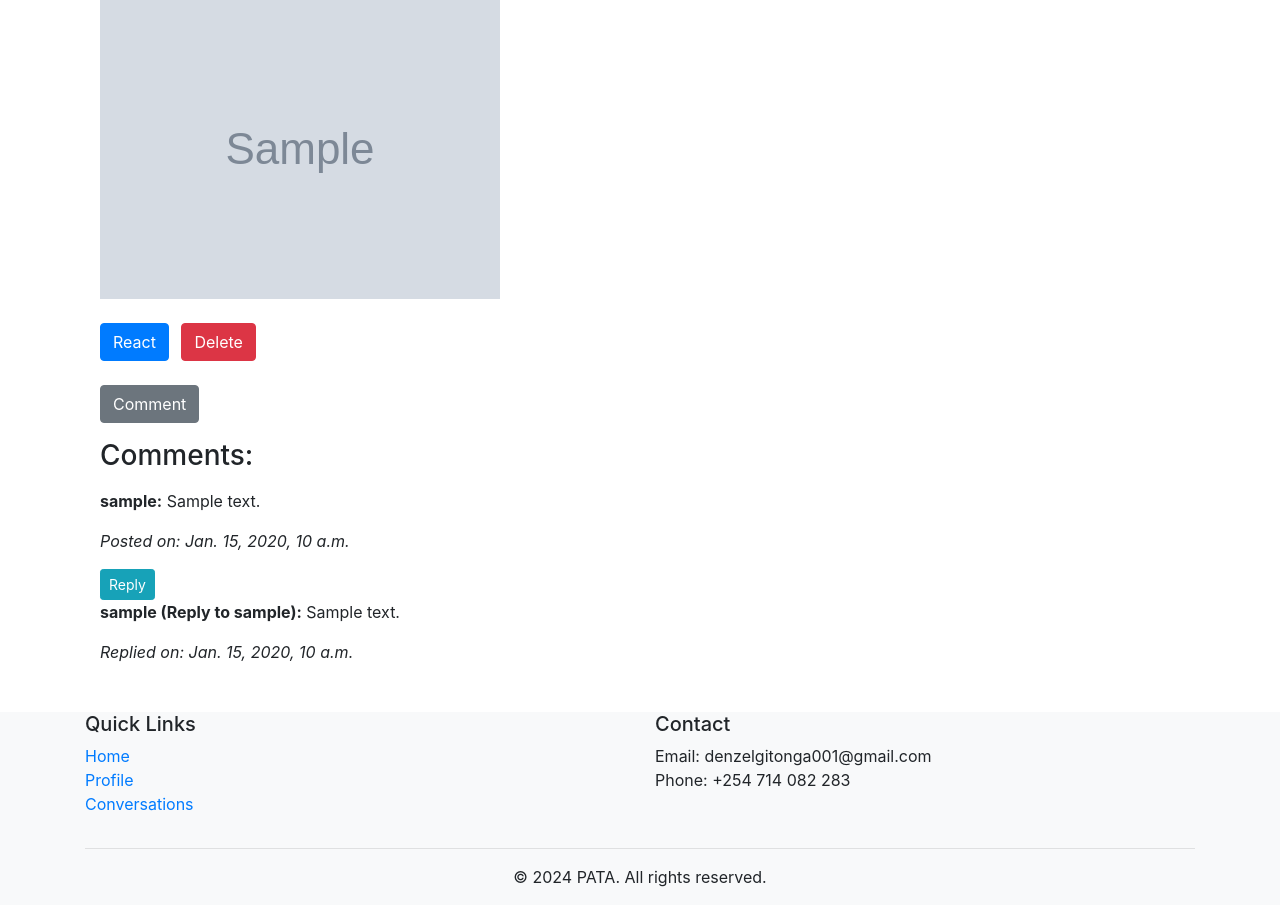
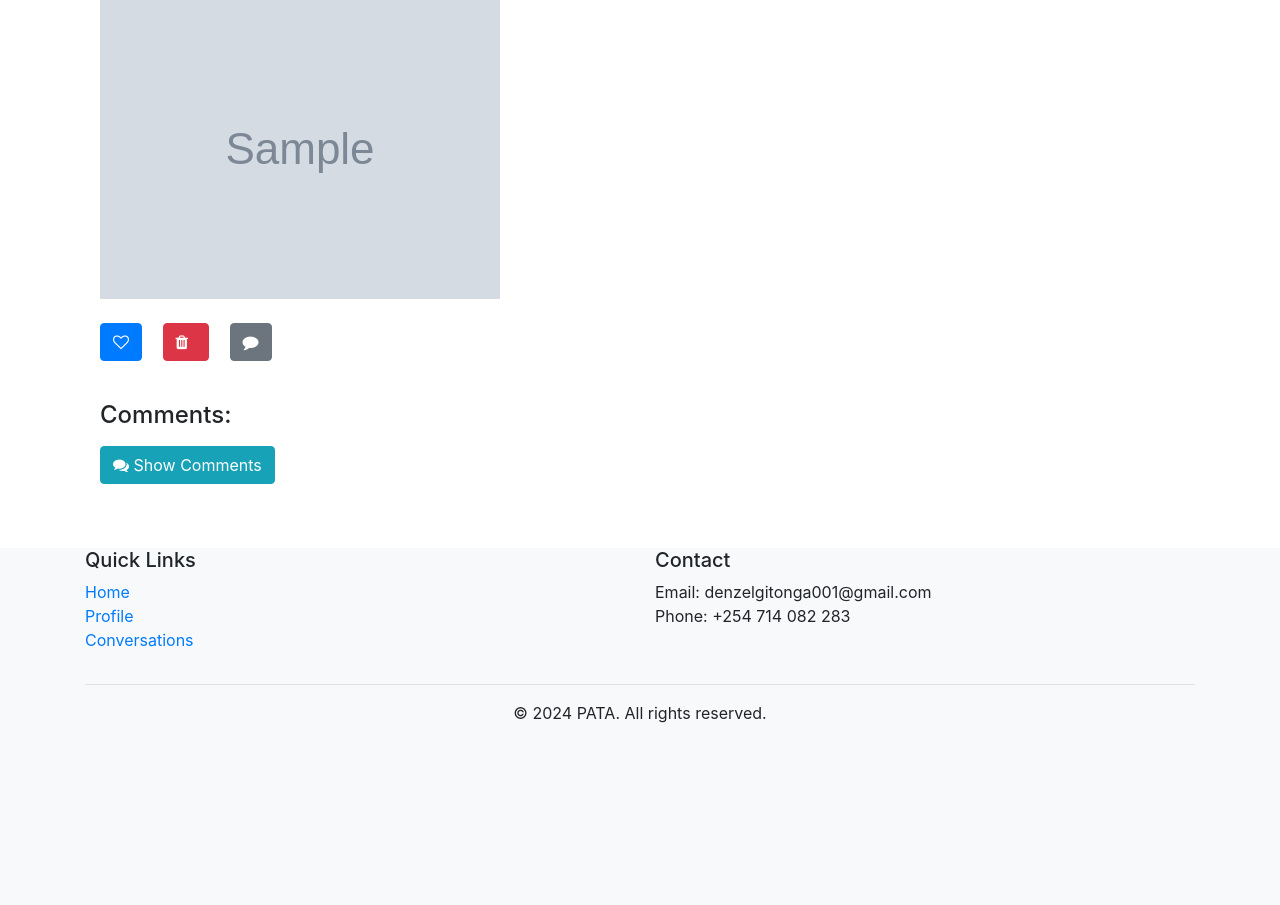
Before and after one commit to DenzelGitonga007/PATA, a Django app: page /posts/1/ in a window 1280 px wide. Shown: the part 369-1274 px from the top of the page. After the commit the page ends 1092 px from the top, so only its background shows below. Run offline with Django 5.2, Linux system fonts and the light colour scheme; a user stored in the database is signed in; tables that the repository leaves empty hold one stand-in row (values such as "Sample post"); grey boxes marked "Sample" are stand-in pictures; some libraries are stand-ins or nearby versions.

Commit message:
like btns

```diff
--- a/templates/posts/view_post_details.html
+++ b/templates/posts/view_post_details.html
@@ -17,19 +17,32 @@
 
         <!-- Buttons for reactions and comments -->
         <div class="mt-4 mb-4">
-            <button class="btn btn-primary mr-2"><a href="{% url 'posts:react_to_post' post.id %}" class="text-white">React</a></button>
+            <!-- Like button -->
+            <button class="btn btn-primary mb-3 mr-3">
+                <a href="{% url 'posts:react_to_post' post.id %}" class="text-white"><i class="fa fa-heart-o"></i></a>
+            </button>
+
+            <!-- Delete button (if user is the author) -->
             {% if post.user == request.user %}
-                <button class="btn btn-danger"><a href="{% url 'posts:delete_post' post.id %}" class="text-white">Delete</a></button>
+                <button class="btn btn-danger mb-3 mr-3">
+                    <a href="{% url 'posts:delete_post' post.id %}" class="text-white"><i class="fa fa-trash mr-2"></i></a>
+                </button>
             {% endif %}
-        </div>
+
+            <!-- Comment button -->
+            <button class="btn btn-secondary mb-3 comment-btn ml-auto" data-post-id="{{ post.id }}" data-toggle="modal" data-target="#commentModal">
+                <i class="fa fa-comment"></i>
+            </button>
         </div>
 
-    <!-- Comment button -->
-    <button class="btn btn-secondary mb-3 comment-btn" data-post-id="{{ post.id }}" data-toggle="modal" data-target="#commentModal">Comment</button>
 
         <!-- Comment section -->
         <div class="comment-section">
-        <h3 class="mb-3">Comments:</h3>
+            <h4 class="mb-3">Comments:</h4>
+            <button class="btn btn-info mb-3" id="toggle-comments">
+                <i class="fa fa-comments"></i> Show Comments
+            </button> <!-- Button to toggle comments -->
+            <div id="comments-container" style="display: none;"> <!-- Container for comments -->
                 {% for comment in comments %}
                     <div class="comment">
                         <p><strong>{{ comment.user.username }}:</strong> {{ comment.text }}</p>
@@ -47,7 +60,24 @@
                 {% endfor %}
             </div>
         </div>
+    </div>
+</div>
 
 <!-- Comment modal -->
 {% include 'posts/comment_modal.html' %}
+
+<script>
+    // JavaScript to toggle visibility of comments
+    document.getElementById("toggle-comments").addEventListener("click", function() {
+        var commentsContainer = document.getElementById("comments-container");
+        if (commentsContainer.style.display === "none") {
+            commentsContainer.style.display = "block";
+            document.getElementById("toggle-comments").innerHTML = '<i class="fa fa-comments"></i> Hide Comments';
+        } else {
+            commentsContainer.style.display = "none";
+            document.getElementById("toggle-comments").innerHTML = '<i class="fa fa-comments"></i> Show Comments';
+        }
+    });
+</script>
+
 {% endblock %}
```
Lines whose indentation alone changed are shown as unchanged.
